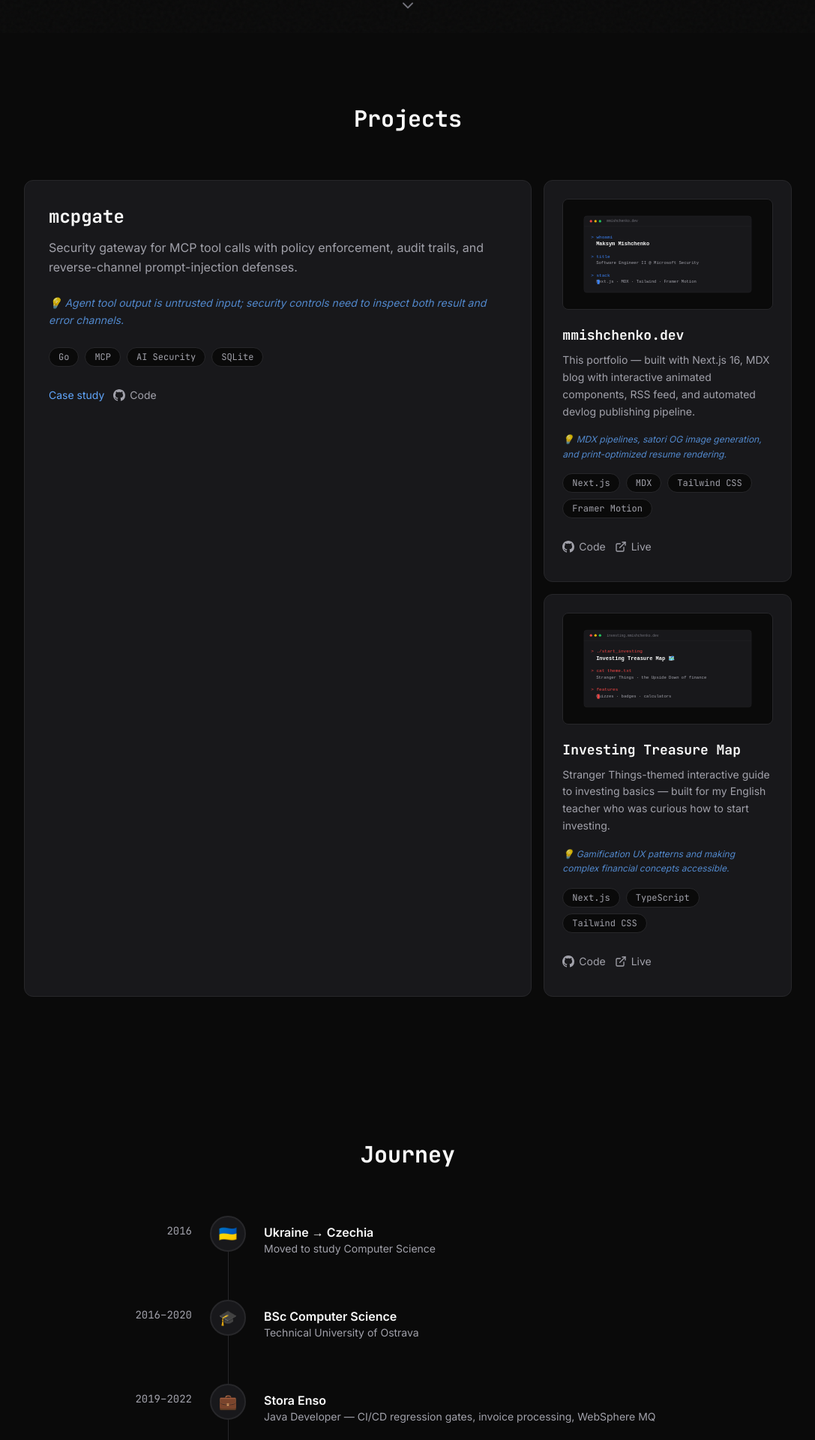
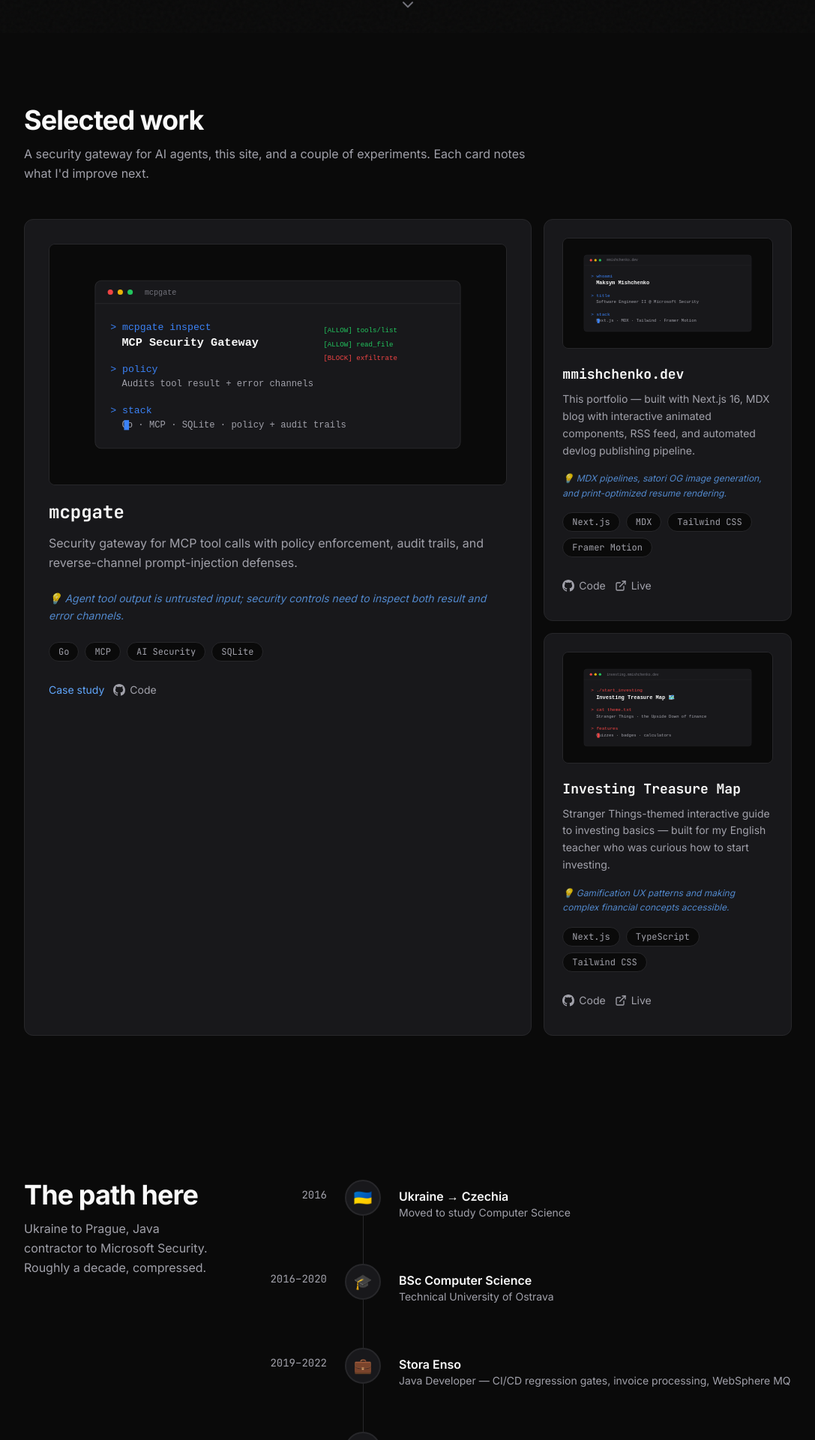
Before and after one commit to maksym-mishchenko/portfolio, a Next.js app: page / in a window 1280 px wide. Shown: the part 756-2676 px from the top of the page at 75% size, without its empty margins (96-1183 px from the left). Built offline with nearby package versions, Linux system fonts and the light colour scheme.

Commit message:
feat(home): layout variety, filled mcpgate card, sticky-nav overflow fix (#56)

```diff
--- a/src/components/About.tsx
+++ b/src/components/About.tsx
@@ -6,6 +6,7 @@
 import { track } from "@vercel/analytics";
 import { ABOUT, SITE } from "@/lib/constants";
 import { SectionReveal } from "./SectionReveal";
+import { SectionHeader } from "./SectionHeader";
 
 function GithubIcon({ size = 20 }: { size?: number }) {
   return (
@@ -27,9 +28,11 @@
   return (
     <section id="about" className="py-24 px-6">
       <div className="max-w-4xl mx-auto">
-        <SectionReveal>
-          <h2 className="text-3xl font-mono font-bold mb-16 text-center">About</h2>
-        </SectionReveal>
+        <SectionHeader
+          title="About me"
+          subtitle="Where I come from, and what I spend my time on outside the day job."
+          className="mb-12"
+        />
 
         <div className="grid grid-cols-1 md:grid-cols-[200px_1fr] gap-12 items-start">
           <SectionReveal delay={0.1}>
--- a/src/components/Contact.tsx
+++ b/src/components/Contact.tsx
@@ -2,11 +2,29 @@
 
 import { useEffect, useRef, useState, type FormEvent } from "react";
 import { motion, AnimatePresence } from "framer-motion";
-import { Send, CheckCircle, AlertCircle, Loader2 } from "lucide-react";
+import { Send, CheckCircle, AlertCircle, Loader2, Mail } from "lucide-react";
 import { track } from "@vercel/analytics";
 import { SectionReveal } from "./SectionReveal";
+import { SectionHeader } from "./SectionHeader";
+import { SITE } from "@/lib/constants";
 
 type FormState = "idle" | "submitting" | "success" | "error";
+
+function GithubIcon({ size = 18 }: { size?: number }) {
+  return (
+    <svg width={size} height={size} viewBox="0 0 24 24" fill="currentColor" aria-hidden="true">
+      <path d="M12 0C5.37 0 0 5.37 0 12c0 5.31 3.435 9.795 8.205 11.385.6.105.825-.255.825-.57 0-.285-.015-1.23-.015-2.235-3.015.555-3.795-.735-4.035-1.41-.135-.345-.72-1.41-1.23-1.695-.42-.225-1.02-.78-.015-.795.945-.015 1.62.87 1.845 1.23 1.08 1.815 2.805 1.305 3.495.99.105-.78.42-1.305.765-1.605-2.67-.3-5.46-1.335-5.46-5.925 0-1.305.465-2.385 1.23-3.225-.12-.3-.54-1.53.12-3.18 0 0 1.005-.315 3.3 1.23.96-.27 1.98-.405 3-.405s2.04.135 3 .405c2.295-1.56 3.3-1.23 3.3-1.23.66 1.65.24 2.88.12 3.18.765.84 1.23 1.905 1.23 3.225 0 4.605-2.805 5.625-5.475 5.925.435.375.81 1.095.81 2.22 0 1.605-.015 2.895-.015 3.3 0 .315.225.69.825.57A12.02 12.02 0 0024 12c0-6.63-5.37-12-12-12z" />
+    </svg>
+  );
+}
+
+function LinkedinIcon({ size = 18 }: { size?: number }) {
+  return (
+    <svg width={size} height={size} viewBox="0 0 24 24" fill="currentColor" aria-hidden="true">
+      <path d="M20.447 20.452h-3.554v-5.569c0-1.328-.027-3.037-1.852-3.037-1.853 0-2.136 1.445-2.136 2.939v5.667H9.351V9h3.414v1.561h.046c.477-.9 1.637-1.85 3.37-1.85 3.601 0 4.267 2.37 4.267 5.455v6.286zM5.337 7.433a2.062 2.062 0 01-2.063-2.065 2.064 2.064 0 112.063 2.065zm1.782 13.019H3.555V9h3.564v11.452zM22.225 0H1.771C.792 0 0 .774 0 1.729v20.542C0 23.227.792 24 1.771 24h20.451C23.2 24 24 23.227 24 22.271V1.729C24 .774 23.2 0 22.222 0h.003z" />
+    </svg>
+  );
+}
 
 function getResponseError(data: unknown): string | null {
   if (typeof data === "object" && data !== null && "error" in data && typeof data.error === "string") {
@@ -69,10 +87,45 @@
 
   return (
     <section id="contact" className="py-24 px-6">
-      <div className="max-w-lg mx-auto">
-        <SectionReveal>
-          <h2 className="text-3xl font-mono font-bold mb-16 text-center">Contact</h2>
-        </SectionReveal>
+      <div className="mx-auto grid max-w-4xl gap-12 md:grid-cols-2 md:items-start">
+        <div className="flex flex-col gap-8">
+          <SectionHeader
+            title="Let's talk"
+            subtitle="Open to interesting problems in security, backend, and agent automation. Send a note and I'll get back to you."
+          />
+
+          <div className="flex flex-col gap-1">
+            <a
+              href={SITE.email}
+              className="group -mx-3 flex items-center gap-3 rounded-lg px-3 py-2.5 text-sm text-muted transition-colors hover:bg-surface hover:text-foreground"
+            >
+              <Mail size={18} className="text-accent" aria-hidden="true" />
+              <span>{SITE.email.replace("mailto:", "")}</span>
+            </a>
+            <a
+              href={SITE.github}
+              target="_blank"
+              rel="noopener noreferrer"
+              className="group -mx-3 flex items-center gap-3 rounded-lg px-3 py-2.5 text-sm text-muted transition-colors hover:bg-surface hover:text-foreground"
+            >
+              <span className="text-accent" aria-hidden="true">
+                <GithubIcon size={18} />
+              </span>
+              <span>github.com/maksym-mishchenko</span>
+            </a>
+            <a
+              href={SITE.linkedin}
+              target="_blank"
+              rel="noopener noreferrer"
+              className="group -mx-3 flex items-center gap-3 rounded-lg px-3 py-2.5 text-sm text-muted transition-colors hover:bg-surface hover:text-foreground"
+            >
+              <span className="text-accent" aria-hidden="true">
+                <LinkedinIcon size={18} />
+              </span>
+              <span>linkedin.com/in/maksym-mishchenko</span>
+            </a>
+          </div>
+        </div>
 
         <SectionReveal delay={0.1}>
           <div className="rounded-xl border border-border bg-surface p-6 md:p-8">
--- a/src/components/Journey.tsx
+++ b/src/components/Journey.tsx
@@ -3,16 +3,20 @@
 import { motion } from "framer-motion";
 import { JOURNEY } from "@/lib/constants";
 import { JourneyNode } from "@/components/JourneyNode";
+import { SectionHeader } from "@/components/SectionHeader";
 
 export function Journey() {
   return (
     <section id="journey" className="px-6 py-24">
-      <h2 className="mb-16 text-center font-mono text-3xl font-bold">
-        Journey
-      </h2>
+      <div className="mx-auto grid max-w-5xl gap-12 md:grid-cols-[260px_1fr]">
+        <SectionHeader
+          title="The path here"
+          subtitle="Ukraine to Prague, Java contractor to Microsoft Security. Roughly a decade, compressed."
+          className="md:sticky md:top-24 md:self-start"
+        />
 
         <motion.div
-        className="mx-auto flex max-w-3xl flex-col"
+          className="flex flex-col"
           initial="hidden"
           whileInView="visible"
           viewport={{ once: true, margin: "-100px" }}
@@ -34,6 +38,7 @@
           />
         ))}
         </motion.div>
+      </div>
     </section>
   );
 }
--- a/src/components/Projects.tsx
+++ b/src/components/Projects.tsx
@@ -15,7 +15,7 @@
   );
 }
 import { PROJECTS, type Project } from "@/lib/constants";
-import { SectionReveal } from "./SectionReveal";
+import { SectionHeader } from "./SectionHeader";
 
 function ProjectCard({ project, index, featured }: { project: Project; index: number; featured?: boolean }) {
   const [mousePos, setMousePos] = useState({ x: 0, y: 0 });
@@ -133,9 +133,11 @@
   return (
     <section id="projects" className="py-24 px-6">
       <div className="max-w-5xl mx-auto">
-        <SectionReveal>
-          <h2 className="text-3xl font-mono font-bold mb-16 text-center">Projects</h2>
-        </SectionReveal>
+        <SectionHeader
+          title="Selected work"
+          subtitle="A security gateway for AI agents, this site, and a couple of experiments. Each card notes what I'd improve next."
+          className="mb-12"
+        />
 
         <div className="grid grid-cols-1 md:grid-cols-3 gap-4">
           {featured.map((project, i) => (
--- /dev/null
+++ b/src/components/SectionHeader.tsx
@@ -0,0 +1,30 @@
+"use client";
+
+import { SectionReveal } from "./SectionReveal";
+
+interface SectionHeaderProps {
+  title: string;
+  subtitle?: string;
+  align?: "left" | "center";
+  className?: string;
+}
+
+export function SectionHeader({
+  title,
+  subtitle,
+  align = "left",
+  className = "",
+}: SectionHeaderProps) {
+  return (
+    <SectionReveal
+      className={`max-w-2xl ${align === "center" ? "mx-auto text-center" : ""} ${className}`}
+    >
+      <h2 className="text-3xl font-bold tracking-tight text-foreground sm:text-4xl">
+        {title}
+      </h2>
+      {subtitle && (
+        <p className="mt-3 text-base leading-relaxed text-muted">{subtitle}</p>
+      )}
+    </SectionReveal>
+  );
+}
--- a/src/components/StickyNav.tsx
+++ b/src/components/StickyNav.tsx
@@ -40,13 +40,14 @@
           className="fixed top-0 left-0 right-0 z-50 flex justify-center px-4 pt-3"
           aria-label="Site navigation"
         >
-          <div className="flex items-center gap-1 overflow-x-auto rounded-full border border-border bg-surface/90 backdrop-blur-md px-3 py-1.5 shadow-lg">
+          <div className="flex max-w-full items-center overflow-hidden rounded-full border border-border bg-surface/90 backdrop-blur-md shadow-lg">
+            <div className="flex items-center gap-1 overflow-x-auto snap-x px-3 py-1.5 [-ms-overflow-style:none] [scrollbar-width:none] [&::-webkit-scrollbar]:hidden">
               {NAV_LINKS.map(({ label, href }) =>
                 href.startsWith("#") ? (
                   <a
                     key={href}
                     href={href}
-                  className="hidden min-h-11 items-center rounded-full px-3 py-2 text-sm text-muted transition-colors hover:bg-background hover:text-foreground sm:inline-flex"
+                    className="hidden min-h-11 snap-start items-center whitespace-nowrap rounded-full px-3 py-2 text-sm text-muted transition-colors hover:bg-background hover:text-foreground sm:inline-flex"
                   >
                     {label}
                   </a>
@@ -54,13 +55,14 @@
                   <Link
                     key={href}
                     href={href}
-                  className="inline-flex min-h-11 items-center whitespace-nowrap rounded-full px-3 py-2 text-sm text-muted transition-colors hover:bg-background hover:text-foreground"
+                    className="inline-flex min-h-11 snap-start items-center whitespace-nowrap rounded-full px-3 py-2 text-sm text-muted transition-colors hover:bg-background hover:text-foreground"
                   >
                     {label}
                   </Link>
                 )
               )}
             </div>
+          </div>
         </motion.nav>
       )}
     </AnimatePresence>
--- a/src/components/TechStack.tsx
+++ b/src/components/TechStack.tsx
@@ -3,6 +3,7 @@
 import { motion } from "framer-motion";
 import { TECH_STACK } from "@/lib/constants";
 import { SectionReveal } from "./SectionReveal";
+import { SectionHeader } from "./SectionHeader";
 
 const containerVariants = {
   hidden: {},
@@ -20,9 +21,11 @@
   return (
     <section id="stack" className="py-24 px-6">
       <div className="max-w-4xl mx-auto">
-        <SectionReveal>
-          <h2 className="text-3xl font-mono font-bold mb-16 text-center">Tech Stack</h2>
-        </SectionReveal>
+        <SectionHeader
+          title="Tools I reach for"
+          subtitle="Grouped by what I use them for, not a checklist of everything I've touched."
+          className="mb-12"
+        />
 
         <div className="grid grid-cols-1 sm:grid-cols-2 lg:grid-cols-3 gap-8">
           {TECH_STACK.map((category, catIndex) => (
--- a/src/lib/constants.ts
+++ b/src/lib/constants.ts
@@ -31,6 +31,7 @@
     tech: ["Go", "MCP", "AI Security", "SQLite"],
     github: "https://github.com/maksym-mishchenko/mcpgate",
     featured: true,
+    thumbnail: "/images/portfolio/mcpgate.svg",
     learned: "Agent tool output is untrusted input; security controls need to inspect both result and error channels.",
     caseStudySlug: "mcpgate-v1-1",
   },
```
Also changed, not shown: public/images/portfolio/mcpgate.svg (added). Lines whose indentation alone changed are shown as unchanged.
